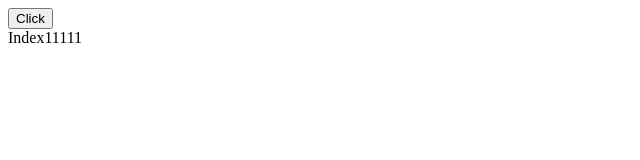
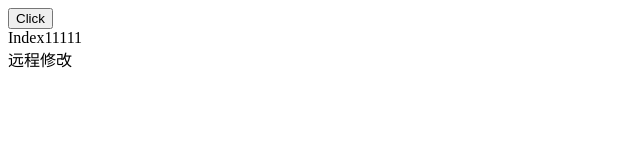
Before and after one commit to Winfore/test02, a plain HTML site: page index.html in a window 1280 px wide. Shown: the whole page, without its empty margins (0-640 px from the left). Drawn offline with Linux system fonts and the light colour scheme.

Commit message:
yuancheng

```diff
--- a/index.html
+++ b/index.html
@@ -9,6 +9,7 @@
     <div>
         <button>Click</button>
         <div>Index11111</div>
+        <div>远程修改</div>
     </div>
 </body>
 </html>
```
